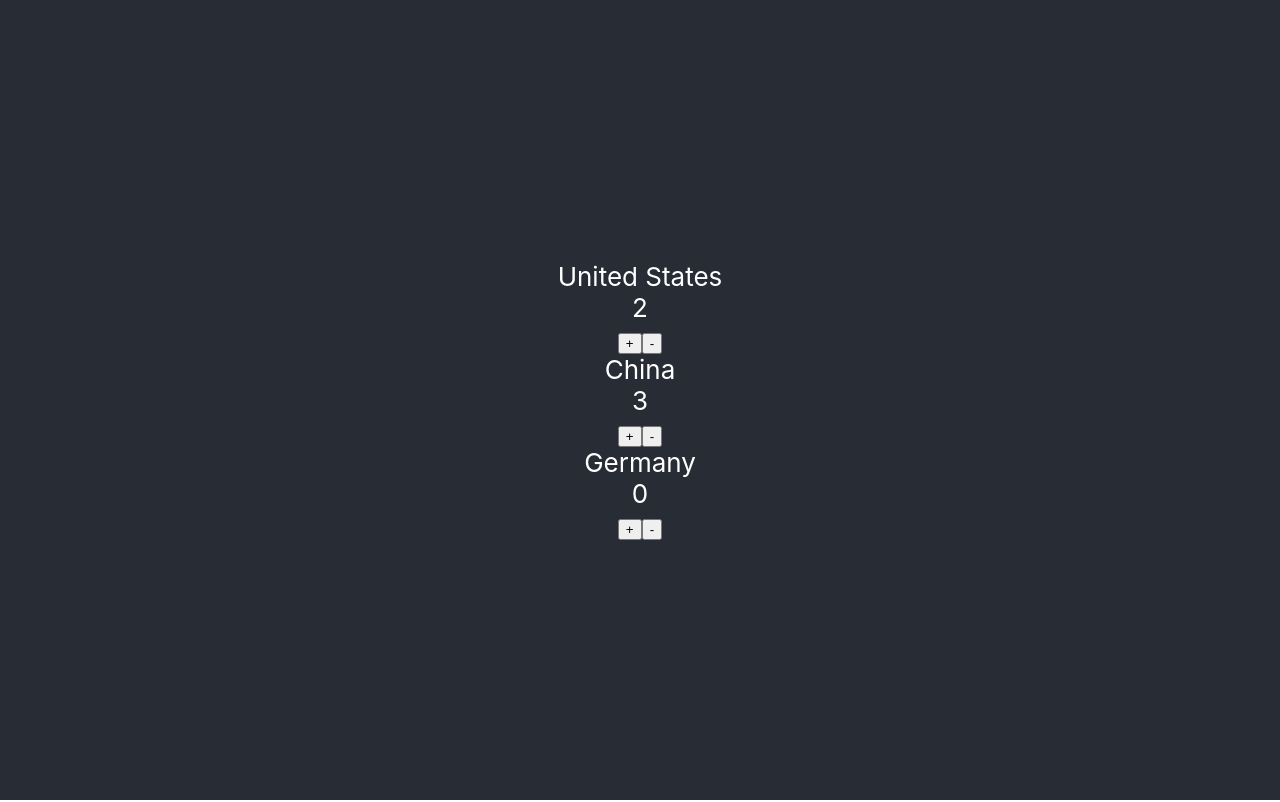
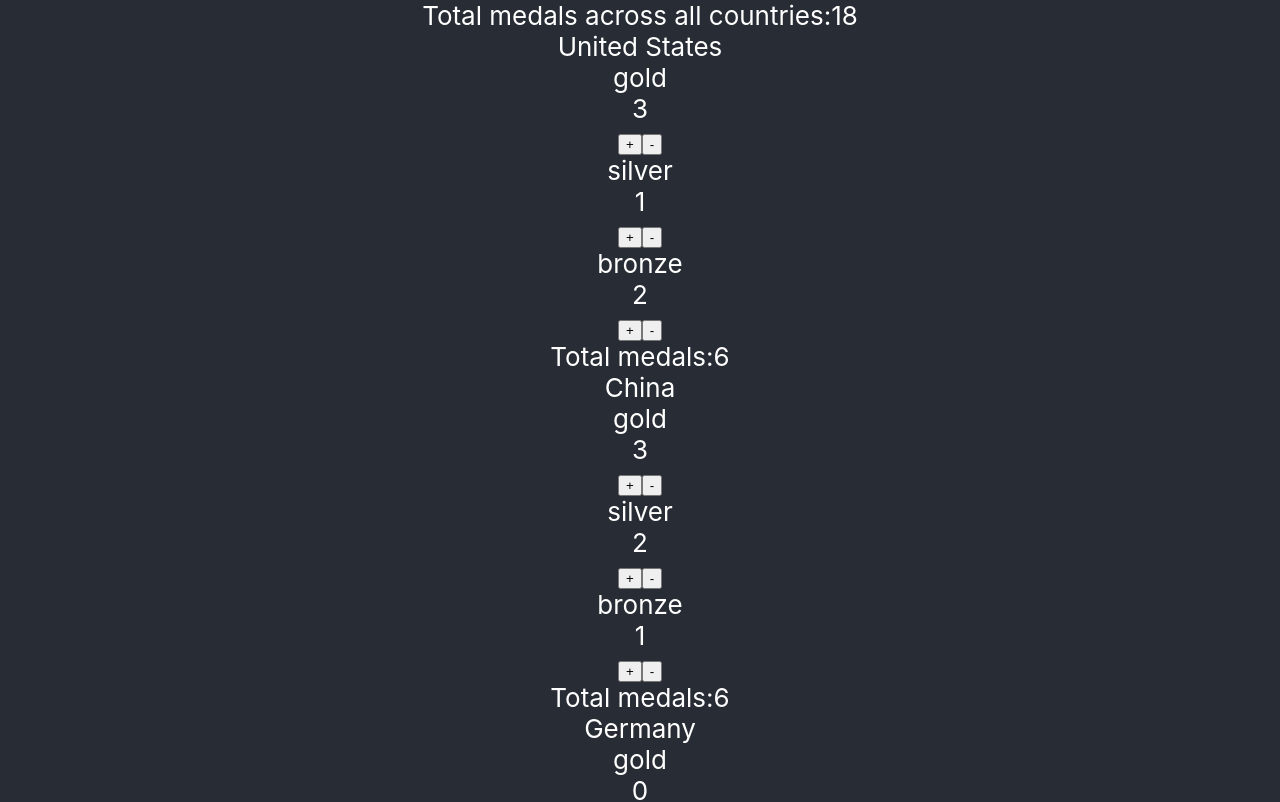
Before and after one commit to azwerlein/React-Forms, a React (Create React App) app: page / in a window 1280 px wide. Shown: the top 802 px of the page. Built offline with nearby package versions, Linux system fonts and the light colour scheme.

Commit message:
Complete react lab

```diff
--- a/src/App.js
+++ b/src/App.js
@@ -3,21 +3,49 @@ import Country from './components/Country';
 import { useState } from 'react';
 
 function App() {
-  const [countries] = useState([
-    { id: 1, name: 'United States', gold: 2 },
-    { id: 2, name: 'China', gold: 3 },
-    { id: 3, name: 'Germany', gold: 0 },
+  const buildCategories = (gold, silver, bronze) => [
+    {type: 'gold', count: gold},
+    {type: 'silver', count: silver},
+    {type: 'bronze', count: bronze},
+  ];
+
+  const [countries, setCountries] = useState([
+    { id: 1, name: 'United States', categories: buildCategories(3, 1, 2), },
+    { id: 2, name: 'China', categories: buildCategories(3, 2, 1), },
+    { id: 3, name: 'Germany', categories: buildCategories(0, 4, 2), },
   ]);
+
+  const updateCountry = (country) => {
+    console.log(country)
+    const list = countries.map(c => {
+      if ( c.id === country.id) {
+        return country;
+      }
+
+      return c;
+    });
+
+    console.log(countries)
+
+    setCountries(list);
+  }
+
   return (
     <div className="App">
       <header className="App-header">
+        <div>
+          Total medals across all countries:
+          {
+            countries.reduce((a, b) => a + b.categories.reduce((c, d) => c + d.count, 0), 0)
+          }
+        </div>
         <div>
           {
             countries.map(c =>
               <Country
                 key={c.id}
-              name={c.name}
-              count={c.gold}
+                country={c}
+                callback={updateCountry}
               ></Country>
             )
           }
--- a/src/components/Country.jsx
+++ b/src/components/Country.jsx
@@ -1,43 +1,51 @@
+import Medal from "./Medal";
+
 const { Component } = require("react");
 
 
 class Country extends Component {
     state = {
-        name: this.props.name,
-        count: this.props.count,
+        country: this.props.country,
+    }
+
+    callback = (type, count) => {
+        const country = this.state.country;
+        country.categories = country.categories.map(c => {
+            if ( c.type === type) {
+              return {type: type, count: count};
+            }
+            return c;
+        });
+        this.props.callback(country);
     }
 
     render() {
+        const {name, categories} = this.state.country;
         return (
             <div>
                 <div>
-                    {this.state.name}
+                    {name}
                 </div>
                 <div>
-                    {this.state.count}
+                    {
+                        categories.map(c =>
+                            <Medal
+                                key={c.type}
+                                type={c.type}
+                                count={c.count}
+                                callback={this.callback}
+                            ></Medal>
+                        )
+                    }
                 </div>
-                <button onClick={this.increment}>
-                    +
-                </button>
-                <button onClick={this.decrement}>
-                    -
-                </button>
+                <div>
+                    Total medals:
+                    {
+                        categories.reduce((a, b) => a + b.count, 0)
+                    }
+                </div>
             </div>
         );
-    }
-
-    increment = () => {
-        this.setState((prevState) => ({
-            count: prevState.count + 1
-        }));
-    }
-
-    decrement = () => {
-        if (this.state.count > 0) {
-            this.setState((prevState) => ({
-                count: prevState.count - 1
-            }));
-        }
     }
 }
 
--- /dev/null
+++ b/src/components/Medal.jsx
@@ -0,0 +1,35 @@
+const { Component } = require("react");
+
+
+
+class Medal extends Component {
+
+    render() {
+        return (
+            <div>
+                <div>{this.props.type}</div>
+                <div>{this.props.count}</div>
+                <button onClick={this.increment}>
+                    +
+                </button>
+                <button onClick={this.decrement}>
+                    -
+                </button>
+            </div>
+        );
+    }
+
+    increment = () => {
+        const {type, count, callback} = this.props;
+        callback(type, count + 1);
+    }
+
+    decrement = () => {
+        const {type, count, callback} = this.props;
+        if (count > 0) {
+            callback(type, count - 1);
+        }
+    }
+}
+
+export default Medal;
```
Lines whose indentation alone changed are shown as unchanged.
